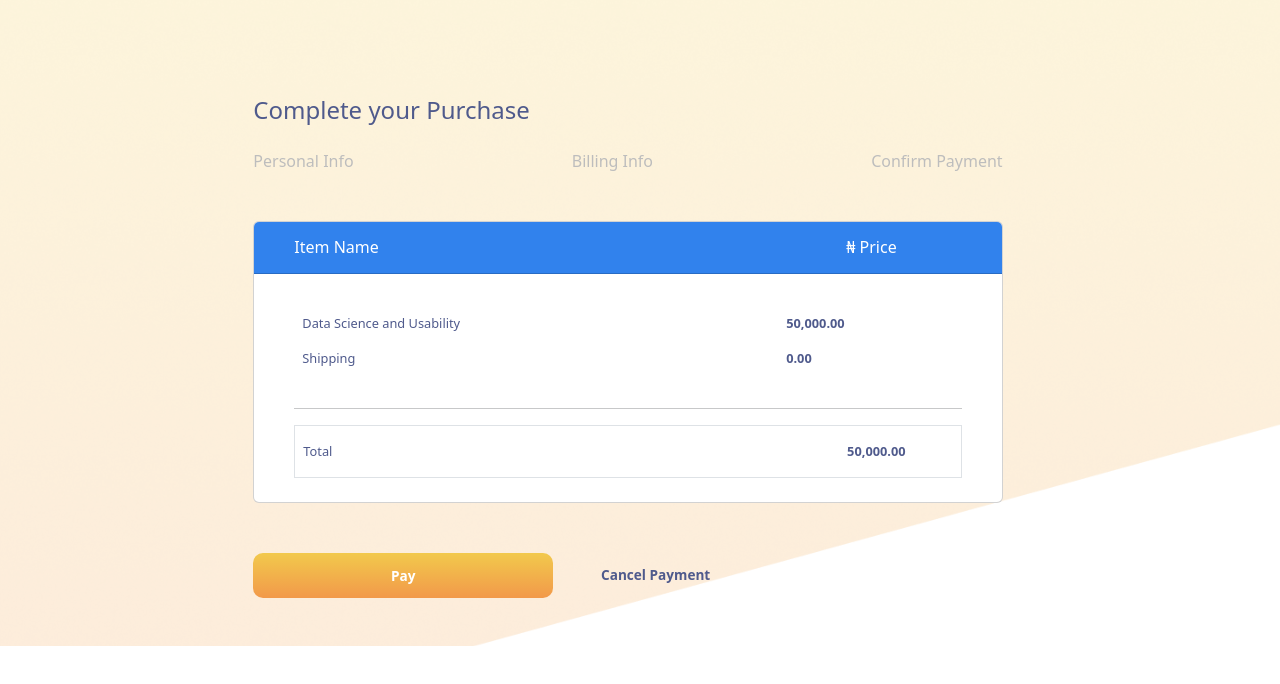
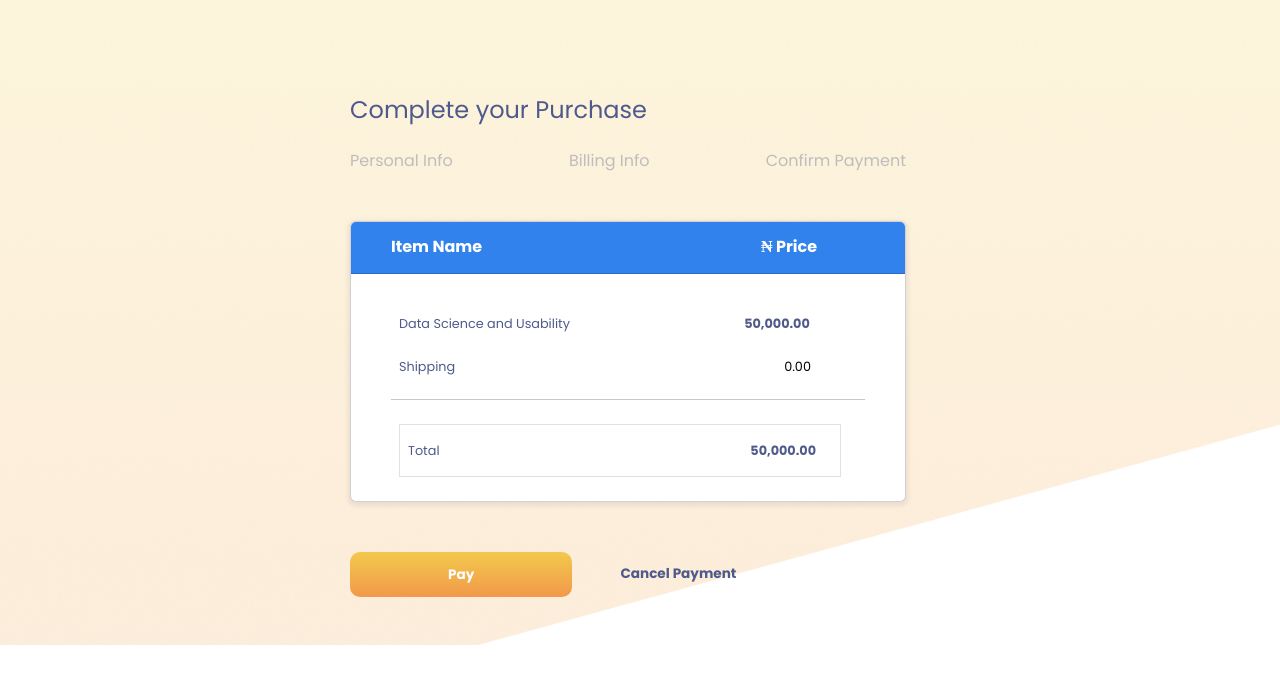
Before and after one commit to Similoluwa-Catherine/payment-flow, a React (Create React App) app: page /billing/details in a window 1280 px wide. Shown: the top 684 px of the page. Built offline with nearby package versions, Linux system fonts and the light colour scheme.

Commit message:
second commit

```diff
--- a/src/Billing.js
+++ b/src/Billing.js
@@ -25,13 +25,13 @@ const Billing = () => {
                         value={cardName}
                         onChange={(e) => setCardName(e.target.value)}
                         name="name"
-                        className="form-control"/>
+                        className="form-control input"/>
                       </div>
                       <div className="col-md-12 form-group mt-4">
                         <label className="form-label fw-bold">Card Type<span
                         className="text-danger ms-2">*</span></label>
                         <select
-                            className="form-select"
+                            className="form-select select"
                             onChange={(e) => setCardType(e.target.value)}>
                             <option>
                                 {cardType}
@@ -46,7 +46,7 @@ const Billing = () => {
                             value={cardDetails}
                             onChange={(e) => setcardDetails(e.target.value)}
                             name="name"
-                            className="form-control"/>
+                            className="form-control input"/>
                         </div>
                         <div className="col-md-4 form-group">
                             <label className="form-label fw-bold">Expiry Date<span
@@ -55,7 +55,7 @@ const Billing = () => {
                             value={expiryDate}
                             onChange={(e) => setExpiryDate(e.target.value)}
                             name="name"
-                            className="form-control"/>
+                            className="form-control input"/>
                         </div>
                         <div className="col-md-2 form-group">
                             <label className="form-label fw-bold">CVV<span
@@ -64,7 +64,7 @@ const Billing = () => {
                             value={cvv}
                             onChange={(e) => setCvv(e.target.value)}
                             name="name"
-                            className="form-control"/>
+                            className="form-control input"/>
                         </div>
                       </div>
 
--- a/src/OrderDetails.js
+++ b/src/OrderDetails.js
@@ -7,36 +7,36 @@ const OrderDetails = () => {
 
   return (
     <div className="container-fluid d-flex justify-content-center row">
-        <div className="col-xl-8 col-md-8">
+        <div className="col-xl-6 col-md-8">
                 <h4 className="pt-5">Complete your Purchase</h4>
                 <Nav />
                 <div className="card">
                   <div className="card-header">
-                     <div className="table-head pe-4 ps-4 d-flex justify-content-between">
+                     <div className="table-head pe-4 fw-bold ps-4 d-flex justify-content-between">
                         <p>Item Name</p>
-                        <p className="price">&#8358; Price</p>
+                        <p className="pe-5">&#8358; Price</p>
                       </div>
                   </div>
                   <div className="card-body">
                     <div className="table-responsive pt-3 ps-4">
                       <table className="table table-hover table-borderless">
-                        <tbody className="">
+                        <tbody>
                           <tr>
                             <td>Data Science and Usability</td>
                             <td className="fw-bold">50,000.00</td>
                           </tr>
-                          <tr className="pt-5">
-                            <td>Shipping</td>
-                            <td className="fw-bold">0.00</td>
+                          <tr>
+                            <td className="pt-3">Shipping</td>
+                            <td className="text-black ps-5 pt-3">0.00</td>
                           </tr>
                         </tbody>
                       </table>
                     </div>
                     <div className="pe-4 ps-4">
-                      <hr />
-                      <div className="total d-flex justify-content-between border mb-2">
+                      <hr className="line" />
+                      <div className="total d-flex justify-content-between border mb-2 mt-4 me-4 ms-2">
                           <p className="ps-2 mt-3">Total</p>
-                          <p className="total-price mt-3 fw-bold">50,000.00</p>
+                          <p className="pe-4 mt-3 fw-bold">50,000.00</p>
                       </div>
                     </div>
                   </div>
--- a/src/PaymentConfirmation.js
+++ b/src/PaymentConfirmation.js
@@ -6,7 +6,7 @@ const PaymentConfirmation = () => {
 
     return (
       <div className="confirmation container-fluid d-flex justify-content-center row">
-          <div className="col-xl-8 col-md-8">
+          <div className="col-xl-6 col-md-8">
             <div className="card confirmation-card">
               <div className="card-body p-4">
                 <div className="d-flex justify-content-center pb-1">
--- a/src/Profile.js
+++ b/src/Profile.js
@@ -26,7 +26,7 @@ const Profile = () => {
                             value={name}
                             onChange={(e) => setName(e.target.value)}
                             name="name"
-                            className="form-control"/>
+                            className="form-control input"/>
                         </div>
                         <div className="col-md-12 form-group mt-4">
                             <label className="form-label fw-bold">Email Address<span
@@ -36,7 +36,7 @@ const Profile = () => {
                                 value={email}
                                 onChange={(e) => setEmail(e.target.value)}
                                 name="email"
-                                className="form-control"/>
+                                className="form-control input"/>
                         </div>
                         <div className="col-md-12 form-group mt-4">
                             <label className="form-label fw-bold">Address 1</label>
@@ -45,7 +45,7 @@ const Profile = () => {
                                 placeholder="The address of the user goes here"
                                 onChange={(e) => setAddress(e.target.value)}
                                 name="address1"
-                                className="form-control"/>
+                                className="form-control input"/>
                         </div>
                         <div className="col-md-12 form-group mt-4">
                             <label className="form-label fw-bold">Address 2</label>
@@ -54,7 +54,7 @@ const Profile = () => {
                                 placeholder="and here"
                                 onChange={(e) => setAddress(e.target.value)}
                                 name="address2"
-                                className="form-control"/>
+                                className="form-control input"/>
                         </div>
                         <div className="row mt-5">
                             <div className="col-md-6 form-group">
@@ -63,12 +63,12 @@ const Profile = () => {
                                     value={localGovernment}
                                     onChange={(e) => setLocalGovernment(e.target.value)}
                                     name="localGovernment"
-                                    className="form-control"/>
+                                    className="form-control input"/>
                             </div>
                             <div className="col-md-6 form-group">
                                 <label className="form-label fw-bold">State</label>
                                 <select
-                                    className="form-select"
+                                    className="form-select select"
                                     onChange={(e) => setState(e.target.value)}>
                                     <option>
                                         {state}
--- a/src/index.css
+++ b/src/index.css
@@ -1,4 +1,9 @@
 @import "bootstrap/dist/css/bootstrap.min.css";
+@import url('https://fonts.googleapis.com/css2?family=Poppins:wght@400;600;700&display=swap');
+
+body {
+    font-family: 'Poppins';
+}
 
 h4 {
     color: hsl(229, 28%, 43%);
@@ -34,6 +39,16 @@ a {
     color: hsl(0, 0%, 74%);
 }
 
+.card {
+    box-shadow: 0px 2px 4px 2px rgba(33, 30, 67, 0.08);
+}
+
+.input, .select {
+    font-size: .85rem;
+    padding: 12px;
+    color: hsl(0, 0%, 31%);
+}
+
 .confirmed {
     height: 45px;
     width: 45px;
@@ -65,6 +80,7 @@ a {
 .table-head {
     margin-top: 5px;
     margin-bottom: -10px;
+    /* padding-left: 33px; */
 }
 
 .table-footer {
@@ -76,10 +92,6 @@ a {
     font-size: .8rem;
 }
 
-.price {
-    padding-right: 65px;
+.line {
+    margin-top: -1px;
 }
-
-.total-price {
-    padding-right: 55px;
-}
```
